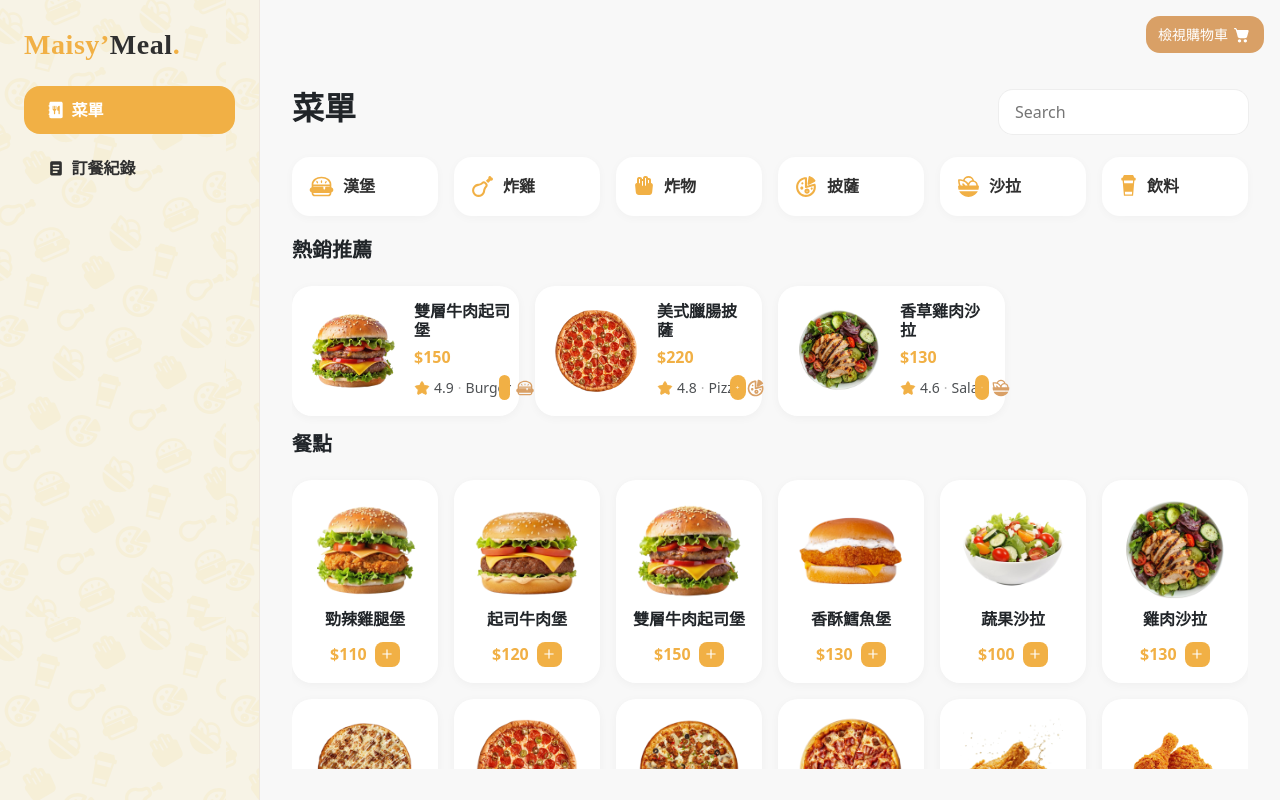
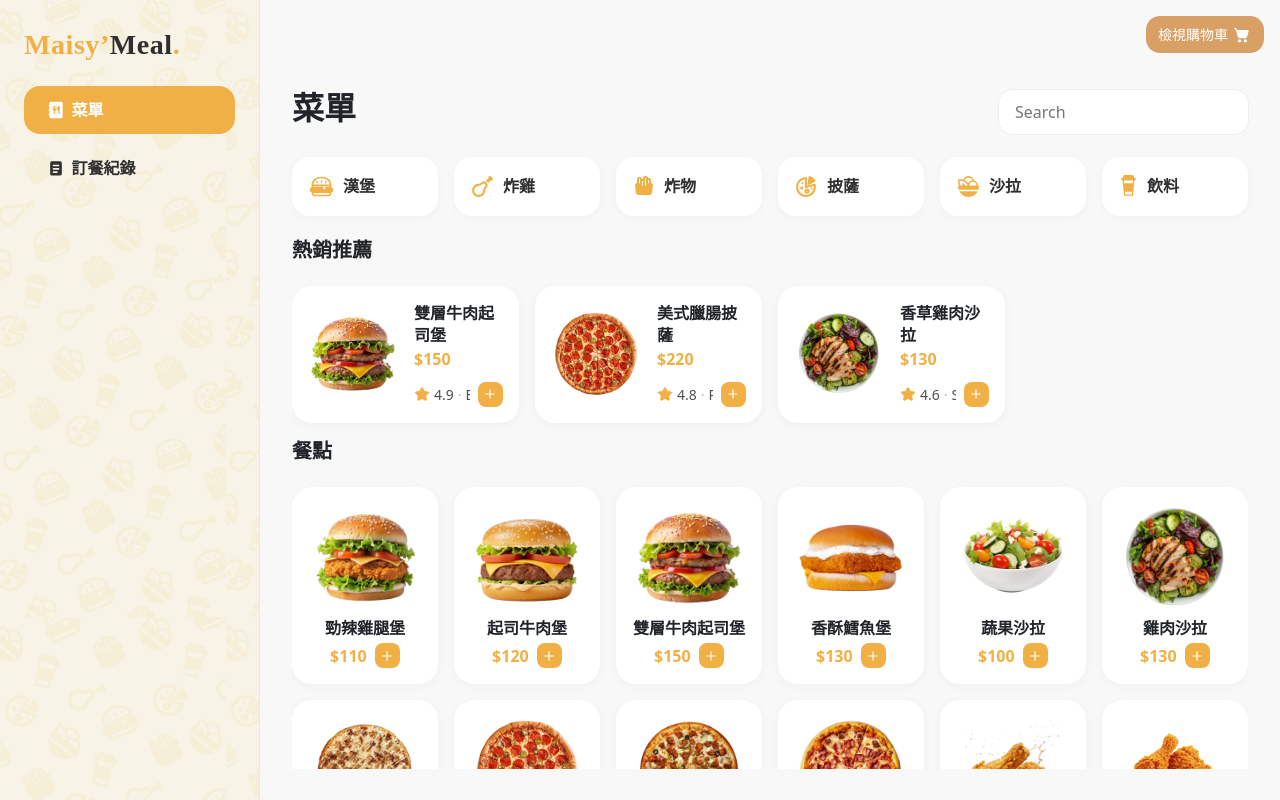
Before and after one commit to yingtung99/orderWeb, an Angular app: page /menu in a window 1280 px wide. Built offline with nearby package versions, Linux system fonts and the light colour scheme.

Commit message:
[add] 建立購物車 component [fix] 菜單: 熱銷推薦卡片RWD縮小時跑版修正

```diff
--- /dev/null
+++ b/src/app/modules/cart/cart.html
@@ -0,0 +1 @@
+<p>cart works!</p>
--- a/src/app/modules/food-detail-modal/food-detail-modal.ts
+++ b/src/app/modules/food-detail-modal/food-detail-modal.ts
@@ -27,8 +27,6 @@ export class FoodDetailModal {
   protected selectedSaladSauce: string | null = null; // 已選沙拉醬料
   protected selectedSaladProteins: string[] = []; // 已選沙拉主食（複選）
   protected selectedSaladVeggies: string[] = []; // 已選沙拉蔬菜（複選）
-
-
 
   // 套餐選項
   setOptions: SetOption[] = [
--- a/src/app/modules/menu/menu.html
+++ b/src/app/modules/menu/menu.html
@@ -35,7 +35,7 @@
                                         {{ item.star }}<span class="dot">·</span>{{item.category}}
                                         <img class="category" [src]="item.category_icon" alt="">
                                     </small>
-                                    <button class="add-btn" type="button" (click)="openDetail(item)">
+                                    <button class="add-btn" type="button" (click)="openDetail(item); $event.stopPropagation()">
                                         <img class="icon" src="assets/icons/add.svg" alt="">
                                     </button>
                                 </div>
@@ -56,7 +56,7 @@
 
                             <div class="food-meta gap-2">
                                 <div class="price">${{ item.price }}</div>
-                                <button class="add-btn" type="button" (click)="openDetail(item)">
+                                <button class="add-btn" type="button" (click)="openDetail(item); $event.stopPropagation()">
                                     <img class="icon" src="assets/icons/add.svg" alt="">
                                 </button>
                             </div>
--- a/src/app/modules/menu/menu.scss
+++ b/src/app/modules/menu/menu.scss
@@ -95,42 +95,69 @@
 
                 .food-info {
                     flex: 1;
+                    min-width: 0;
+                    display: flex;
+                    flex-direction: column;
+                    gap: 0.25rem;
                 }
 
-                .food-name{
+                .food-name {
                     font-weight: bold;
+                    line-height: 1.4;
+                    margin-bottom: 0;
+
+                    display: -webkit-box;
+                    -webkit-box-orient: vertical;
+                    overflow: hidden;
                 }
 
                 .price {
                     color: var(--primary-color);
                     font-weight: 700;
+                    white-space: nowrap;
                 }
 
-                .food-meta{
+                .food-meta {
                     display: flex;
                     align-items: center;
                     justify-content: space-between;
+                    gap: 0.5rem;
+                    min-width: 0;
                 }
 
-                .food-rating{
+                .food-rating {
                     display: flex;
                     align-items: center;
                     gap: 0.25rem;
                     color: var(--text-muted);
+                    flex: 1;
+                    min-width: 0;
+                    overflow: hidden;
+                    white-space: nowrap;
 
-                    .star{
+                    .star,
+                    .category {
+                        flex-shrink: 0;
+                    }
+
+                    .star {
                         width: 1rem;
                         height: 1rem;
                     }
 
-                    .category{
+                    .category {
                         width: 1.25rem;
                         height: 1.25rem;
                     }
 
                     .dot {
                         color: #b6b6b6;
+                        flex-shrink: 0;
                     }
+                }
+
+                .add-btn {
+                    flex-shrink: 0;
                 }
             }
 
@@ -142,6 +169,8 @@
                 img {
                     width: 5.625rem;
                     height: 5.625rem;
+                    flex-shrink: 0;
+                    object-fit: contain;
                 }
             }
 
```
Also changed, not shown: src/app/modules/cart/cart.ts (added, +9 -0 lines), src/app/modules/cart/cart.scss (added), 1 other file (tests, documents, lock files or other folders).
